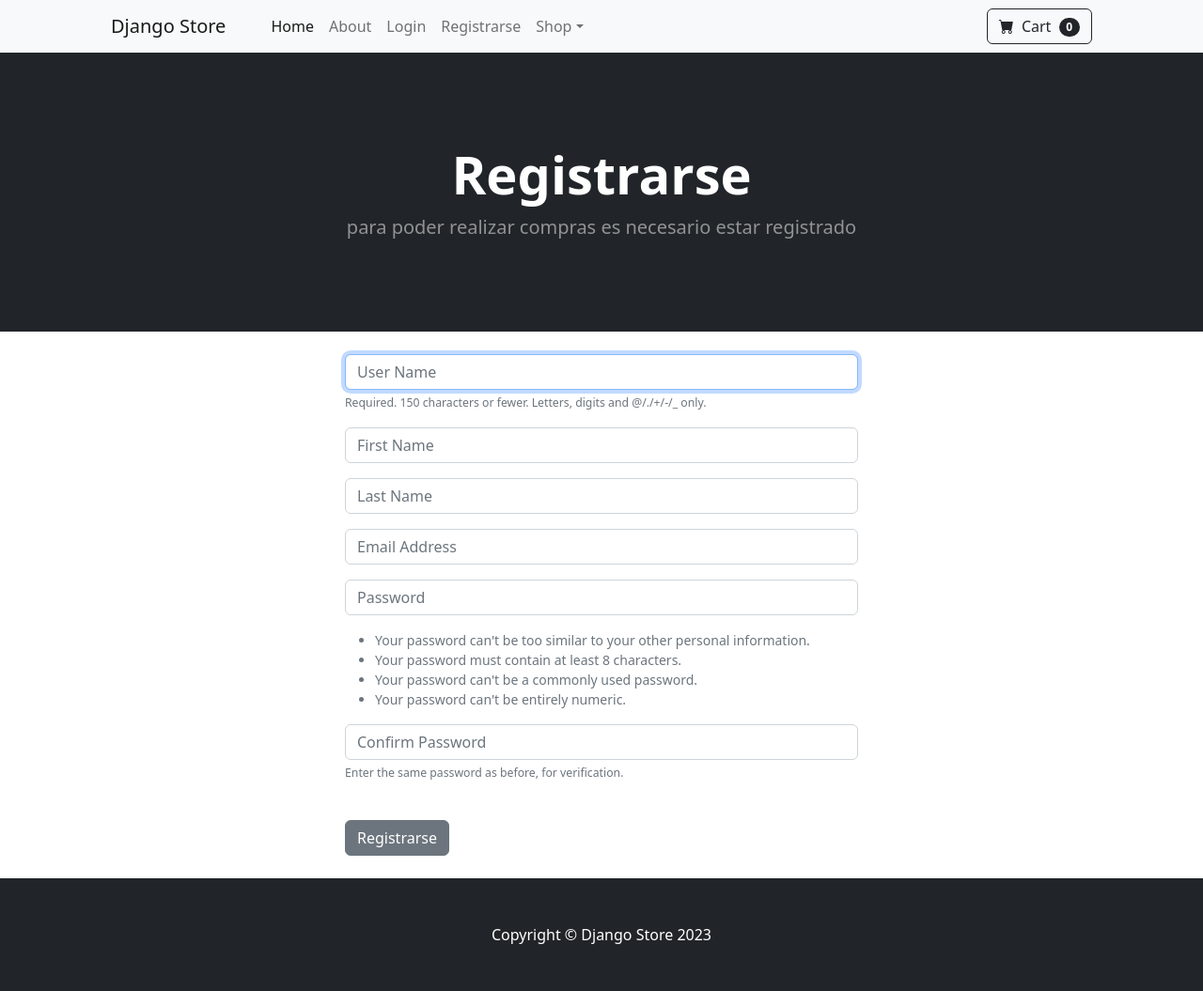
After one commit to BernabeSuarez/ecommerce-Django, a Django app: page /register/ in a window 1280 px wide. The commit adds this page. Shown: the whole page at 94% size. Run offline with Django 5.2, Linux system fonts and the light colour scheme; some libraries are stand-ins or nearby versions.

Commit message:
Add register page

```diff
--- /dev/null
+++ b/store/forms.py
@@ -0,0 +1,64 @@
+from django.contrib.auth.models import User
+from django.contrib.auth.forms import UserCreationForm
+from django import forms
+
+
+class SignUpForm(UserCreationForm):
+    email = forms.EmailField(
+        label="",
+        widget=forms.TextInput(
+            attrs={"class": "form-control", "placeholder": "Email Address"}
+        ),
+    )
+    first_name = forms.CharField(
+        label="",
+        max_length=100,
+        widget=forms.TextInput(
+            attrs={"class": "form-control", "placeholder": "First Name"}
+        ),
+    )
+    last_name = forms.CharField(
+        label="",
+        max_length=100,
+        widget=forms.TextInput(
+            attrs={"class": "form-control", "placeholder": "Last Name"}
+        ),
+    )
+
+    class Meta:
+        model = User
+        fields = (
+            "username",
+            "first_name",
+            "last_name",
+            "email",
+            "password1",
+            "password2",
+        )
+
+    def __init__(self, *args, **kwargs):
+        super(SignUpForm, self).__init__(*args, **kwargs)
+
+        self.fields["username"].widget.attrs["class"] = "form-control"
+        self.fields["username"].widget.attrs["placeholder"] = "User Name"
+        self.fields["username"].label = ""
+        self.fields[
+            "username"
+        ].help_text = '<span class="form-text text-muted"><small>Required. 150 characters or fewer. Letters, digits and @/./+/-/_ only.</small></span>'
+
+        self.fields["password1"].widget.attrs["class"] = "form-control"
+        self.fields["password1"].widget.attrs["placeholder"] = "Password"
+        self.fields["password1"].label = ""
+        self.fields[
+            "password1"
+        ].help_text = "<ul class=\"form-text text-muted small\"><li>Your password can't be too similar to your other personal information.</li><li>Your password must contain at least 8 characters.</li><li>Your password can't be a commonly used password.</li><li>Your password can't be entirely numeric.</li></ul>"
+
+        self.fields["password2"].widget.attrs["class"] = "form-control"
+        self.fields["password2"].widget.attrs["placeholder"] = "Confirm Password"
+        self.fields["password2"].label = ""
+        self.fields[
+            "password2"
+        ].help_text = '<span class="form-text text-muted"><small>Enter the same password as before, for verification.</small></span>'
+
+
+# Editar en español
--- a/store/templates/layouts/navbar.html
+++ b/store/templates/layouts/navbar.html
@@ -14,6 +14,7 @@
                 <li class="nav-item"><a class="nav-link" href="{% url 'logout' %}">Logout</a></li>
                 {% else %}
                 <li class="nav-item"><a class="nav-link" href="{% url 'login' %}">Login</a></li>
+                <li class="nav-item"><a class="nav-link" href="{% url 'register' %}">Registrarse</a></li>
                 {% endif %}
 
                 <li class="nav-item dropdown">
--- a/store/templates/login.html
+++ b/store/templates/login.html
@@ -5,8 +5,8 @@
 <header class="bg-dark py-5">
     <div class="container px-4 px-lg-5 my-5">
         <div class="text-center text-white">
-            <h1 class="display-4 fw-bolder">Shop in style</h1>
-            <p class="lead fw-normal text-white-50 mb-0">With this shop hompeage template</p>
+            <h1 class="display-4 fw-bolder">Entrar</h1>
+            <p class="lead fw-normal text-white-50 mb-0">Si aun no tienes cuenta puedes crearte una en registrarse</p>
         </div>
     </div>
 </header>
--- /dev/null
+++ b/store/templates/register.html
@@ -0,0 +1,26 @@
+{% extends 'layouts/base.html' %}
+
+{% block content %}
+<!-- Header-->
+<header class="bg-dark py-5">
+    <div class="container px-4 px-lg-5 my-5">
+        <div class="text-center text-white">
+            <h1 class="display-4 fw-bolder">Registrarse</h1>
+            <p class="lead fw-normal text-white-50 mb-0">para poder realizar compras es necesario estar registrado</p>
+        </div>
+    </div>
+</header>
+<div class="container ">
+    <div class="row">
+        <d class="d-flex flex-column justify-content-center align-content-center p-4">
+            <form class="m-auto w-50" method="POST" action="{% url 'register' %}">
+                {% csrf_token %}
+                {{form.as_p}}
+                <br />
+                <button type="submit" class="btn btn-secondary">Registrarse</button>
+            </form>
+
+    </div>
+</div>
+</div>
+{% endblock %}
--- a/store/urls.py
+++ b/store/urls.py
@@ -6,4 +6,5 @@ urlpatterns = [
     path("about/", views.about, name="about"),
     path("login/", views.login_user, name="login"),
     path("logout/", views.logout_user, name="logout"),
+    path("register/", views.register_user, name="register"),
 ]
--- a/store/views.py
+++ b/store/views.py
@@ -2,6 +2,10 @@ from django.shortcuts import render, redirect
 from django.contrib.auth import authenticate, login, logout
 from django.contrib import messages
 from .models import Product
+from django.contrib.auth.models import User
+from django.contrib.auth.forms import UserCreationForm
+from django import forms
+from .forms import SignUpForm
 
 
 # Create your views here.
@@ -37,3 +41,30 @@ def logout_user(request):
     logout(request)
     messages.success(request, ("Se ha cerrado su sesion, Muchas Gracias"))
     return redirect("home")
+
+
+def register_user(request):
+    form = SignUpForm()
+    if request.method == "POST":
+        form = SignUpForm(request.POST)
+        if form.is_valid():
+            form.save()
+            username = form.cleaned_data["username"]
+            password = form.cleaned_data["password1"]
+            # login user
+            user = authenticate(username=username, password=password)
+            login(request, user)
+            messages.success(
+                request, ("El usuario se ha creado correctamente... Bienvenido!!!")
+            )
+            return redirect("home")
+        else:
+            messages.success(
+                request,
+                (
+                    "Ha ocurrido un problema al crear el usuario, por favor intente nuevamente..."
+                ),
+            )
+            return redirect("register")
+    else:
+        return render(request, "register.html", {"form": form})
```
